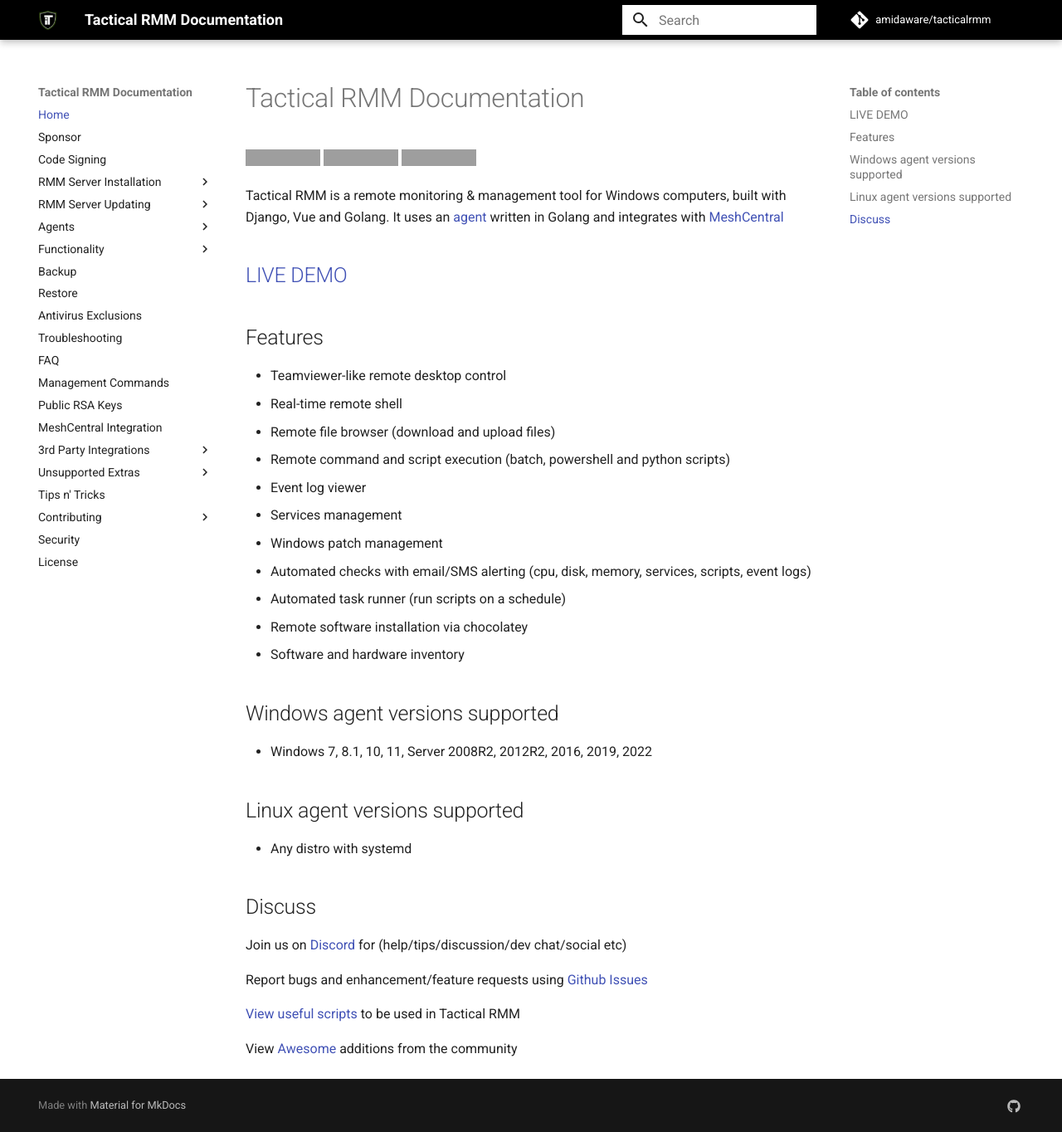
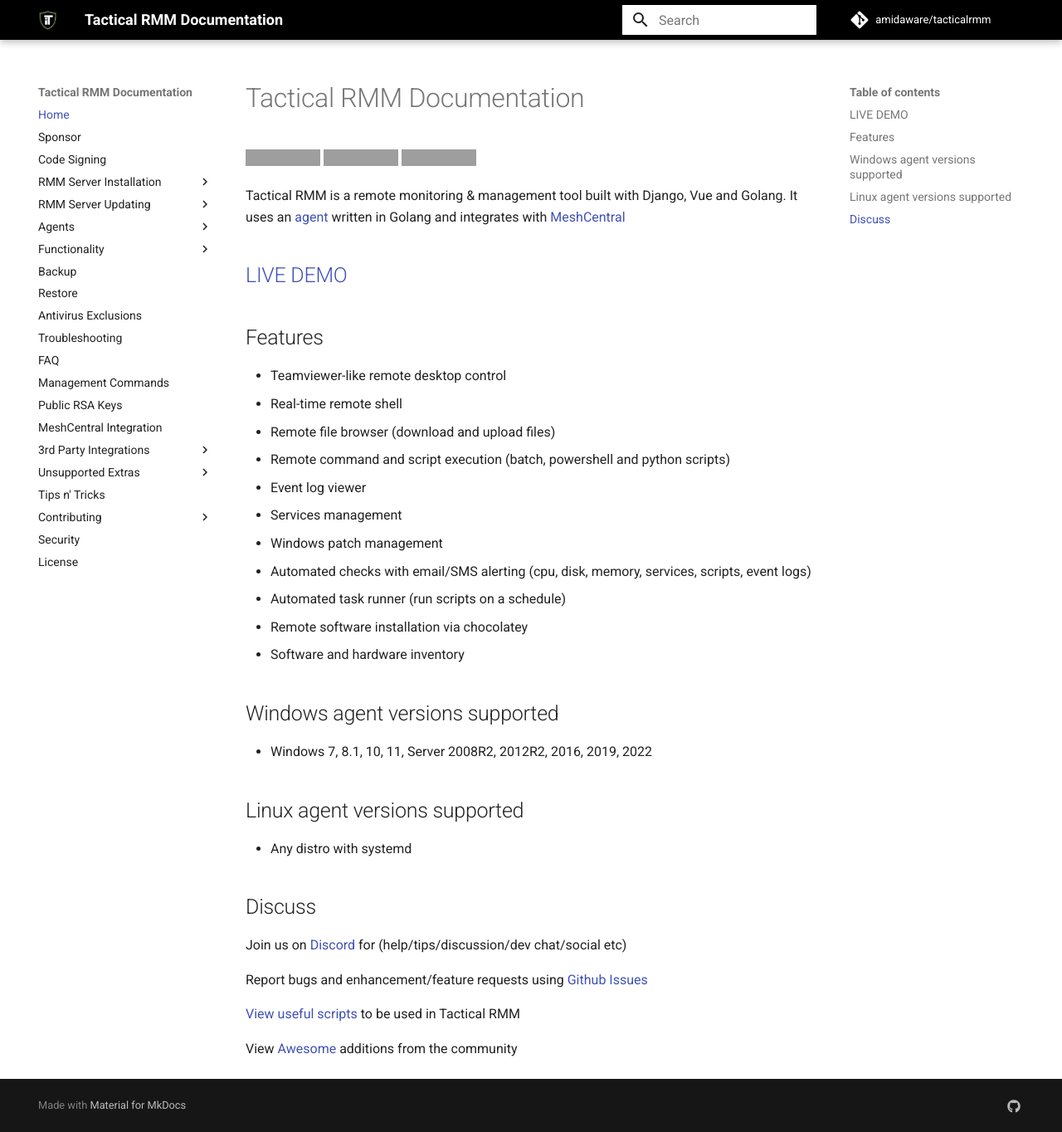
Before and after one commit to amidaware/trmm-docs, an MkDocs documentation site: the page built from docs/index.md, in a window 1280 px wide and 1364 px high. Shown: the whole window at 83% size. Built offline with MkDocs 1.6.1 and Material for MkDocs 9.7.7, drawn with Linux system fonts in a browser that asks for light colours; comment, search, counter and statistics services are not loaded; grey boxes are pictures that could not be loaded.

Commit message:
no longer just windows

```diff
--- a/docs/index.md
+++ b/docs/index.md
@@ -4,7 +4,7 @@
 [![Coverage Status](https://coveralls.io/repos/github/amidaware/tacticalrmm/badge.svg?branch=develop)](https://coveralls.io/github/amidaware/tacticalrmm?branch=develop)
 [![Code style: black](https://img.shields.io/badge/code%20style-black-000000.svg)](https://github.com/python/black)
 
-Tactical RMM is a remote monitoring & management tool for Windows computers, built with Django, Vue and Golang.
+Tactical RMM is a remote monitoring & management tool built with Django, Vue and Golang.
 It uses an [agent](https://github.com/amidaware/rmmagent) written in Golang and integrates with [MeshCentral](https://github.com/Ylianst/MeshCentral)
 
 ## [LIVE DEMO](https://demo.tacticalrmm.com/)
```
